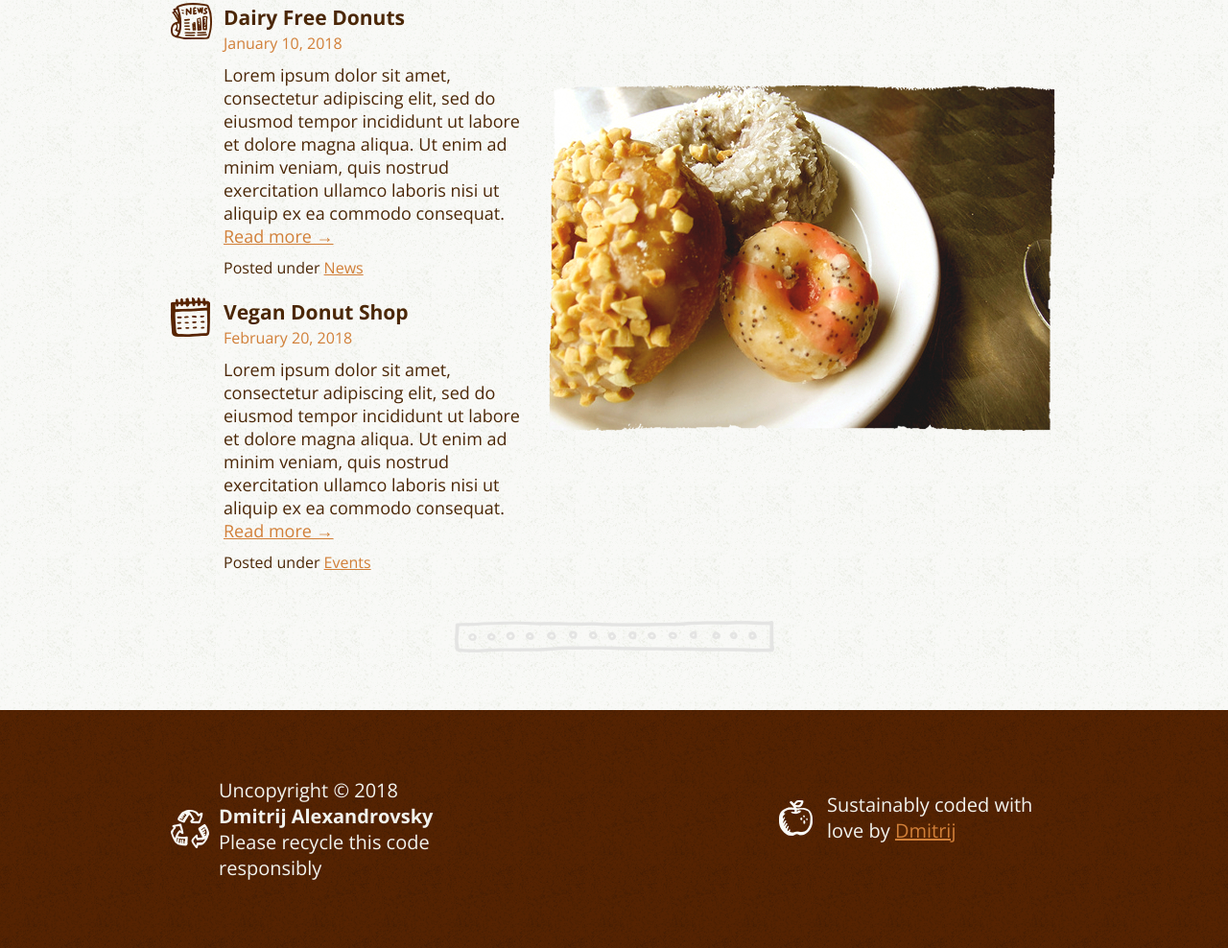
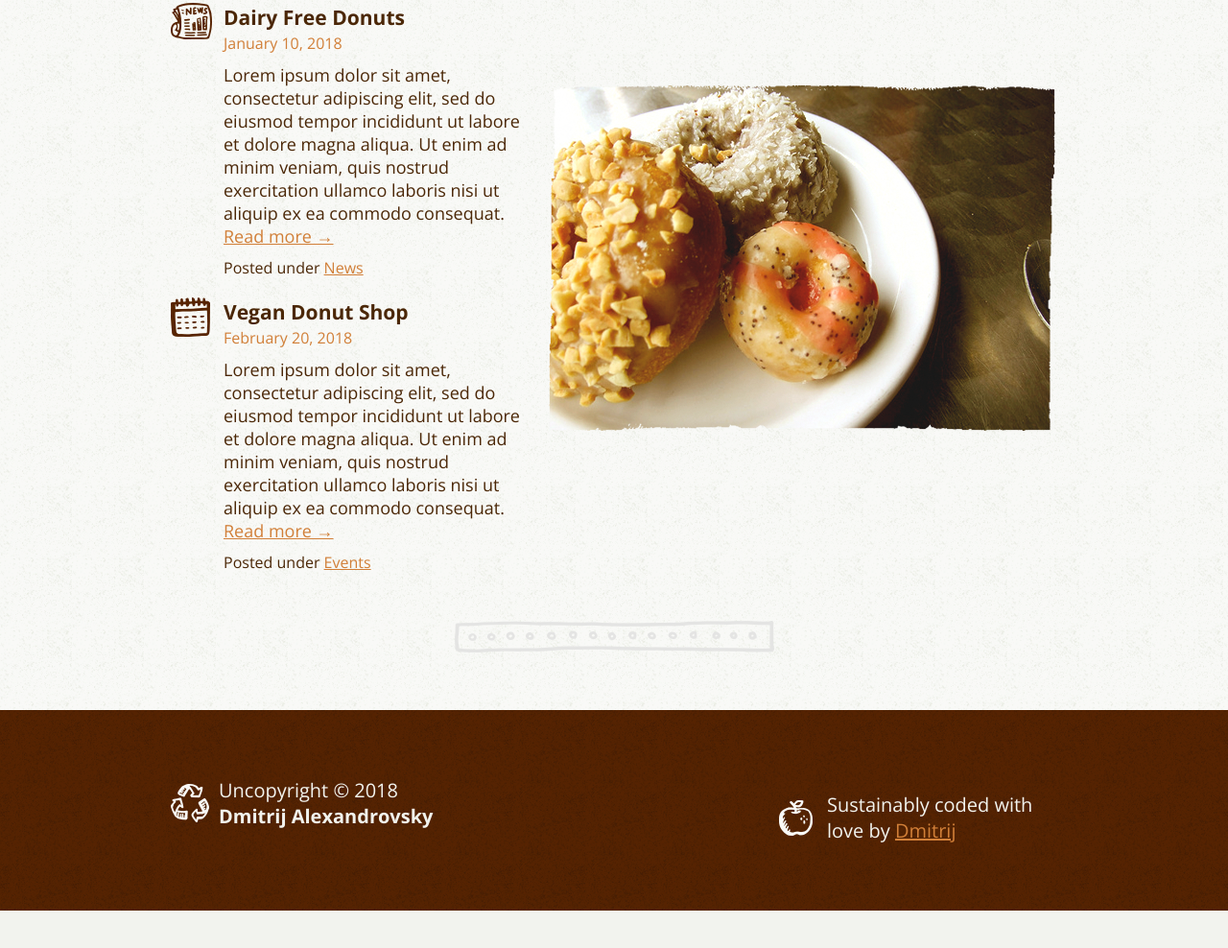
Before and after one commit to Curiosity10/First_project, a plain HTML site: page index.html in a window 1280 px wide. Shown: the part 1219-2207 px from the top of the page at 96% size. After the commit the page ends 2168 px from the top, so only its background shows below. Drawn offline with nearby package versions, Linux system fonts and the light colour scheme; a web font is replaced by a local one.

Commit message:
Update index.html

```diff
--- a/index.html
+++ b/index.html
@@ -100,7 +100,6 @@
         <div class="container clearfix">
             <div id="uncopyright">
                 <p>Uncopyright &copy; 2018 <strong>Dmitrij Alexandrovsky</strong> </p>
-                <p>Please recycle this code responsibly</p>
             </div>
             <div id="credits">
                 <p>Sustainably coded with love by <a href="https://vk.com/mr.respekton">Dmitrij</a> </p>
```
